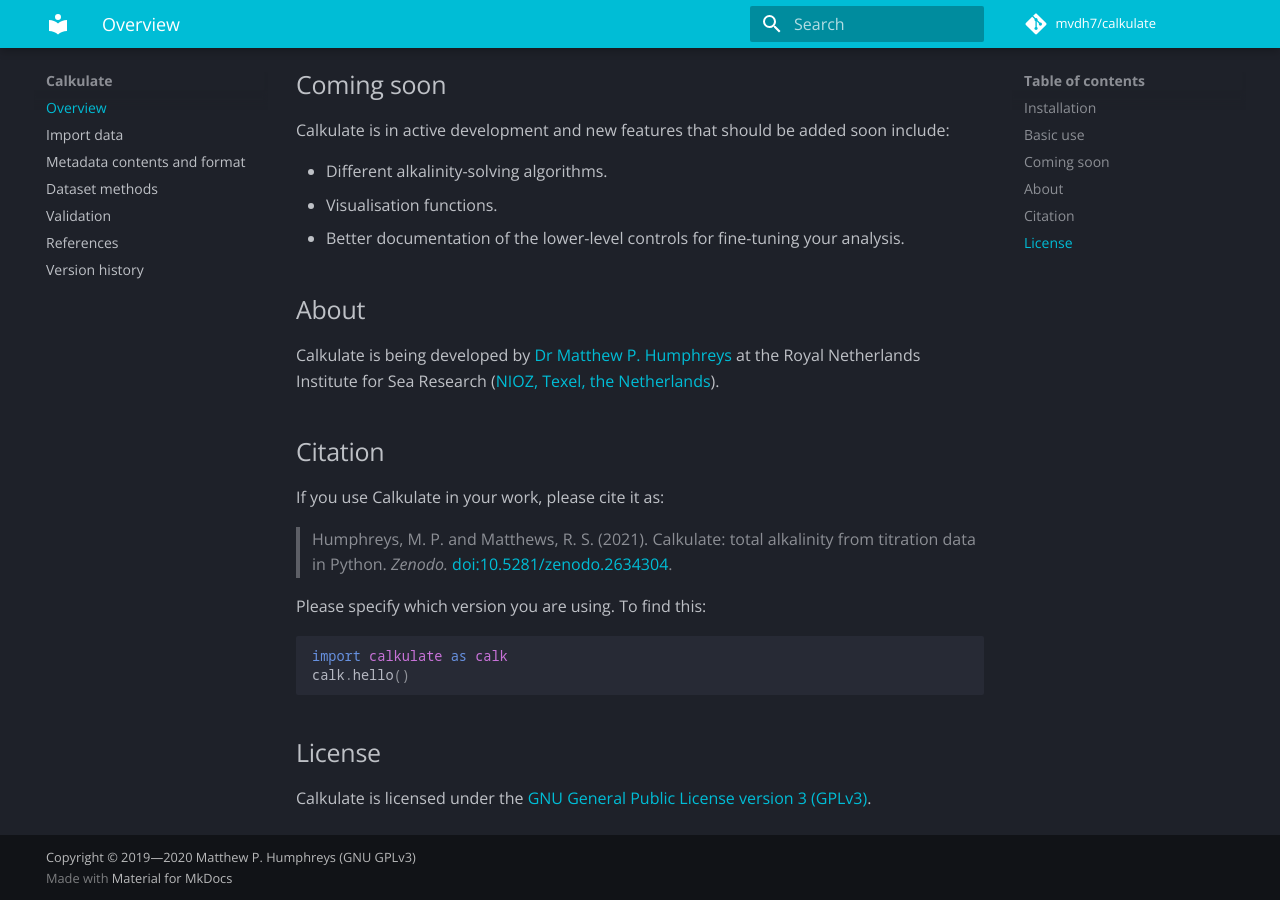
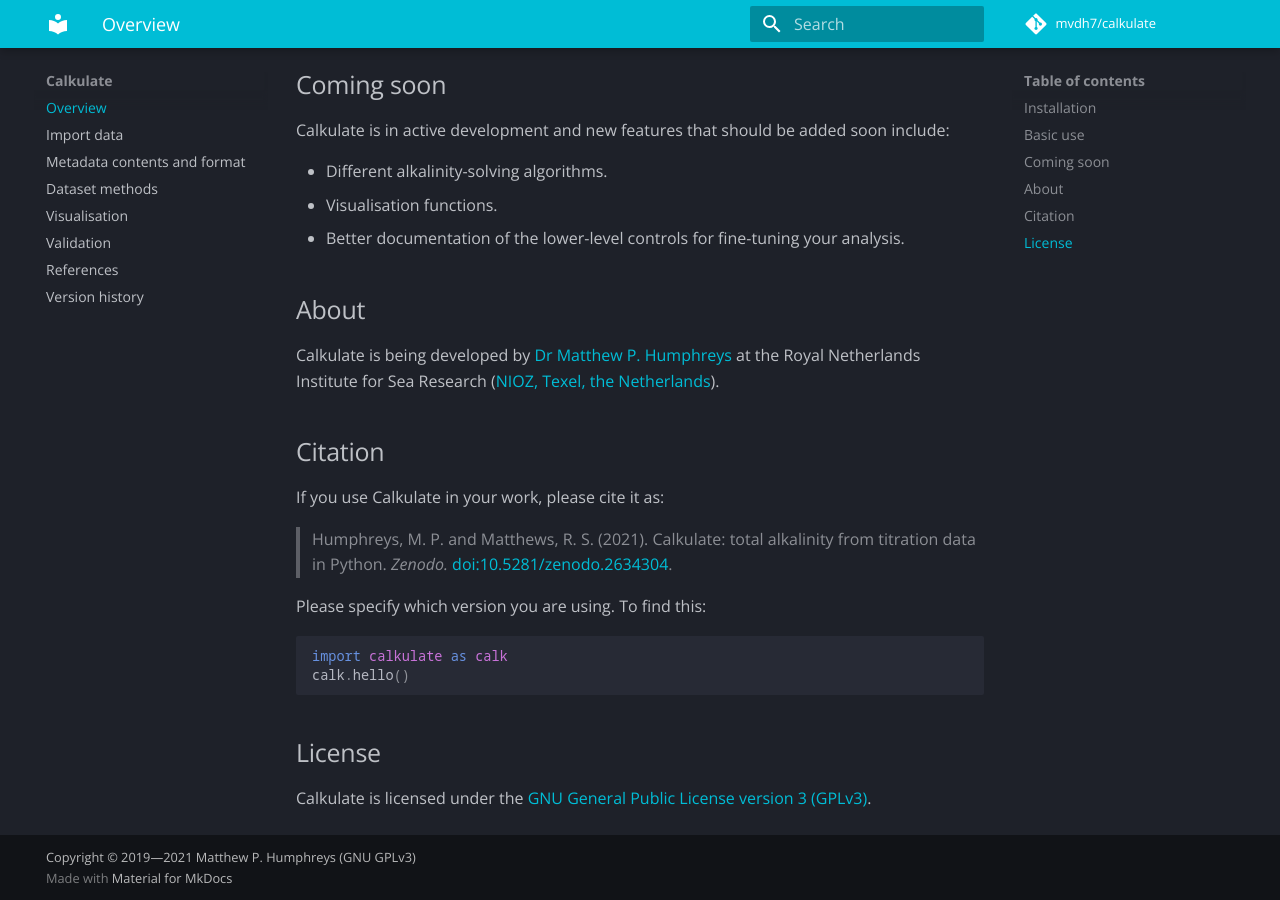
Before and after one commit to mvdh7/calkulate, an MkDocs documentation site: the page built from docs/index.md, in a window 1280 px wide and 900 px high, scrolled down 791 px. Built offline with MkDocs 1.6.1 and Material for MkDocs 9.7.7, drawn with Linux system fonts in a browser that asks for light colours; comment, search, counter and statistics services are not loaded.

Commit message:
Add plot page

```diff
--- a/mkdocs.yml
+++ b/mkdocs.yml
@@ -2,7 +2,7 @@
 site_author: Matthew P. Humphreys
 site_description: Total alkalinity from titration data.
 site_url: https://calkulate.readthedocs.io/
-copyright: Copyright &copy; 2019—2020  Matthew P. Humphreys  (GNU GPLv3)
+copyright: Copyright &copy; 2019—2021  Matthew P. Humphreys  (GNU GPLv3)
 
 repo_name: mvdh7/calkulate
 repo_url: https://github.com/mvdh7/calkulate
@@ -12,6 +12,7 @@
   - Import data: io.md
   - Metadata contents and format: metadata.md
   - Dataset methods: methods.md
+  - Visualisation: plot.md
   - Validation: validate.md
   - References: references.md
   - Version history: versions.md
```
Also changed, not shown: docs/plot.md (added, +37 -0 lines).
